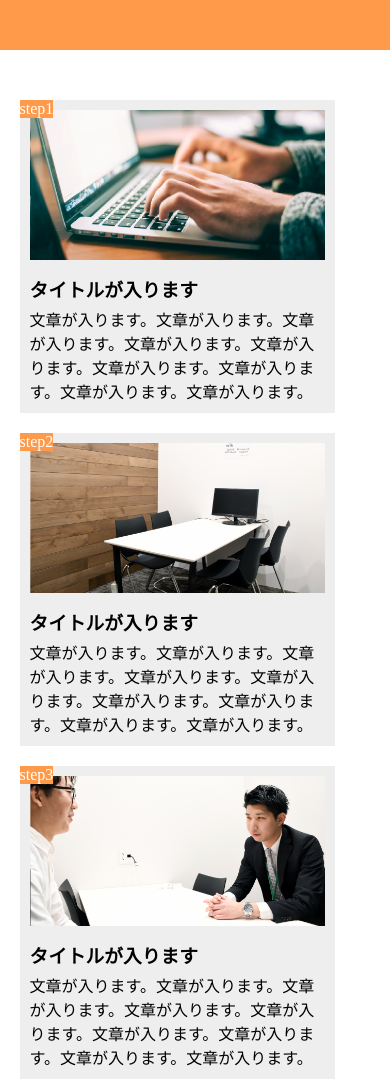
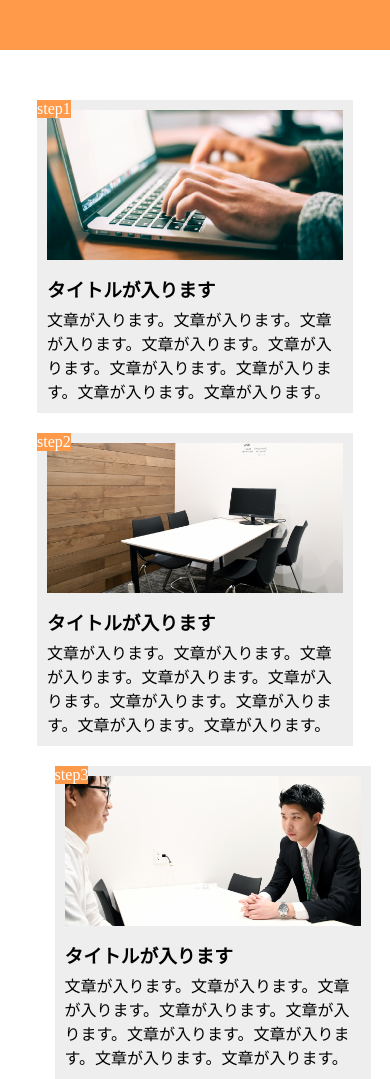
Before and after one commit to mzk09/chapter9, a plain HTML site: page index.html in a window 390 px wide. Shown: the top 1079 px of the page. Drawn offline with Linux system fonts and the light colour scheme.

Commit message:
@media .step-boxの余白に横幅がautoで中央寄せになるよう記載(margin:__ auto;)

```diff
--- a/style.css
+++ b/style.css
@@ -79,7 +79,7 @@ footer{
 
   .step-box{
     width: 90%;
-    margin: 0 0 20px 0;
+    margin: 20px auto;
   }
 
   .step-box:last-child{
```
